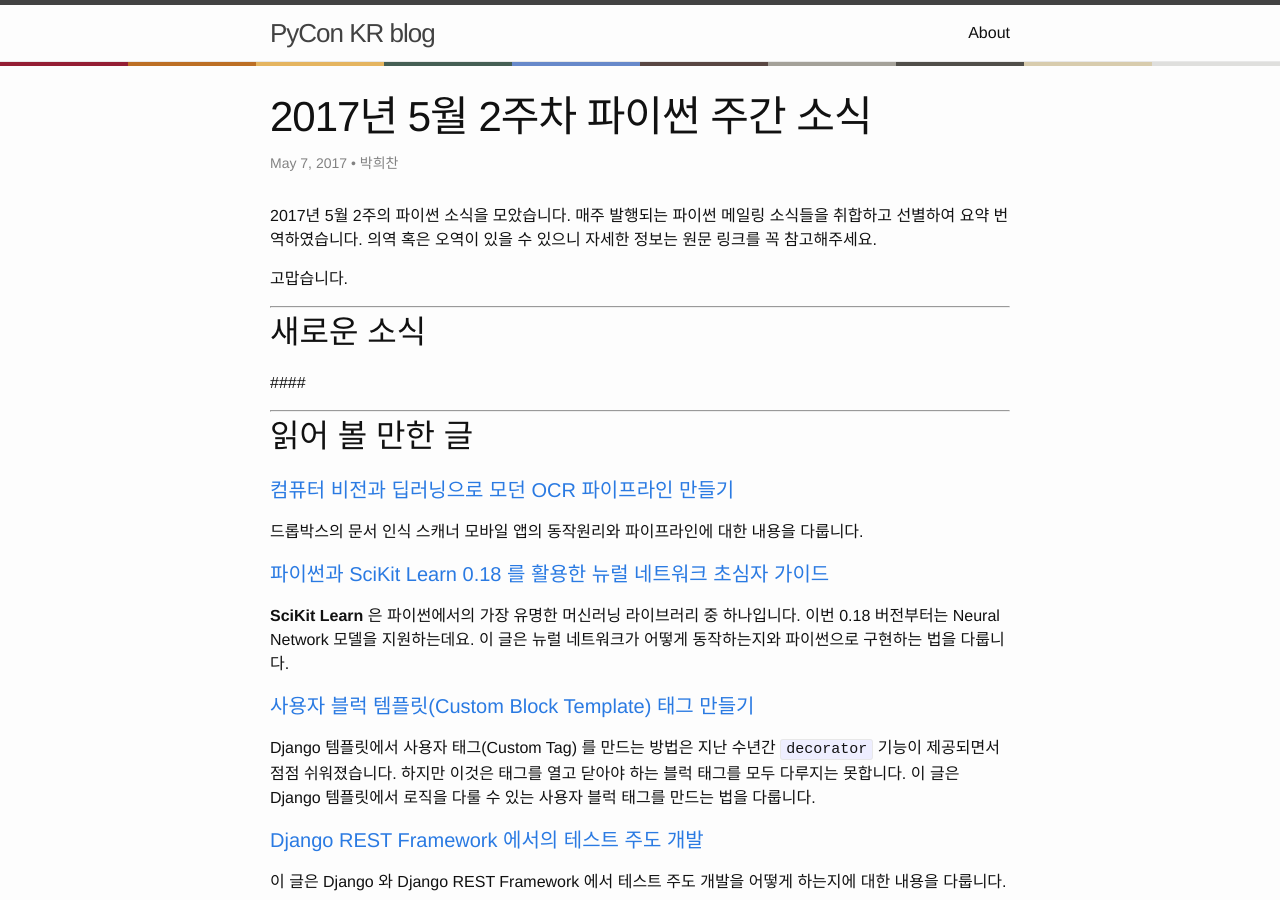
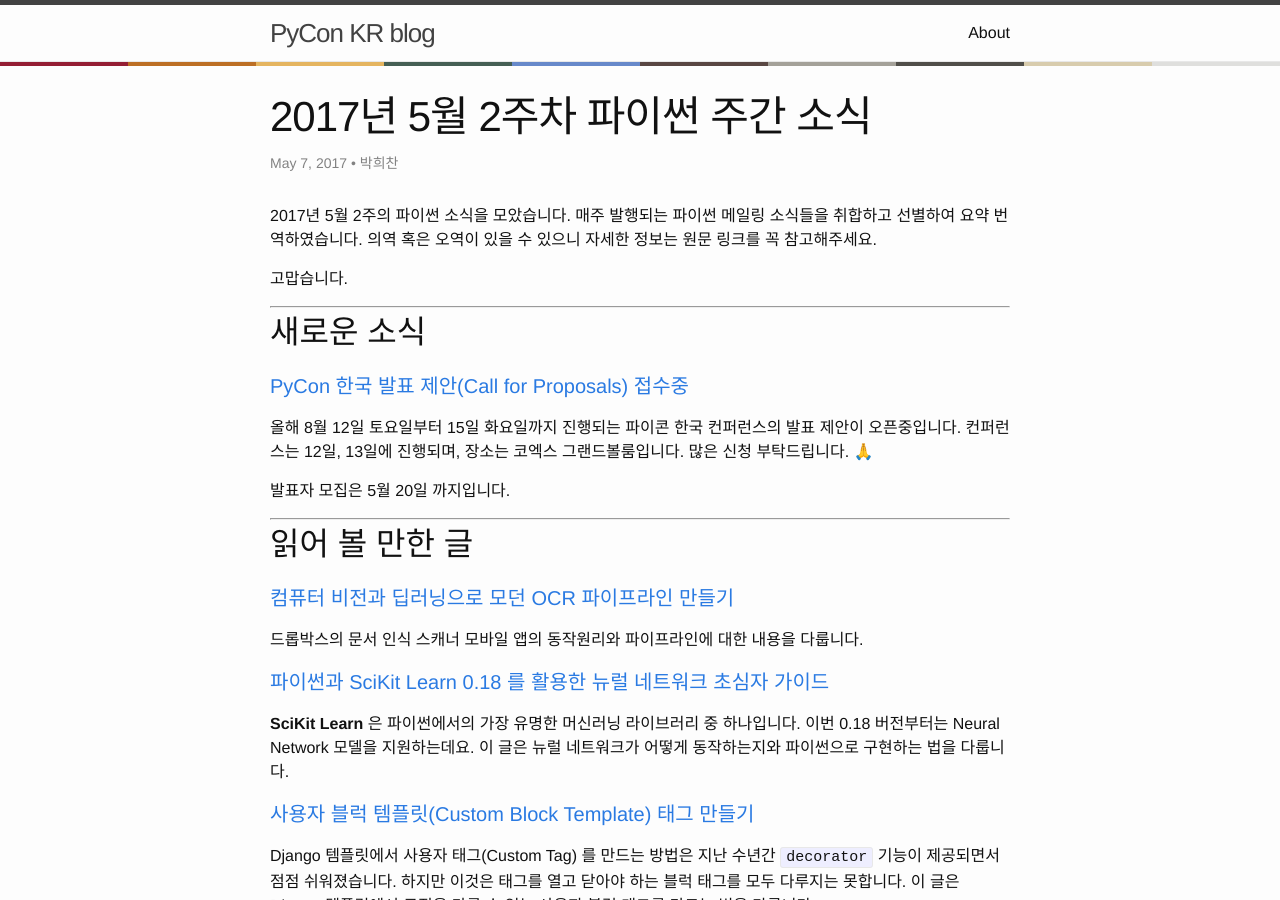
Before and after one commit to pythonkr/blog, a Jekyll site: the page built from _posts/2017-05-07-python-weekly-2017-18.md, in a window 1280 px wide and 900 px high. Built offline with Jekyll 4.4.1, drawn with Linux system fonts in a browser that asks for light colours.

Commit message:
fix: 2017년 5월 2주차 파이썬 주간 소식(수정1) - 새로운 소식 오타 수정

```diff
--- a/_posts/2017-05-07-python-weekly-2017-18.md
+++ b/_posts/2017-05-07-python-weekly-2017-18.md
@@ -12,7 +12,10 @@
 
 ## 새로운 소식
 
-####
+#### [PyCon 한국 발표 제안(Call for Proposals) 접수중](https://docs.google.com/document/u/1/d/1VWrvjeiVxJxpWGn_3ELujXDTxGk6IwjK4e3cSA9tl68/pub)
+올해 8월 12일 토요일부터 15일 화요일까지 진행되는 파이콘 한국 컨퍼런스의 발표 제안이 오픈중입니다. 컨퍼런스는 12일, 13일에 진행되며, 장소는 코엑스 그랜드볼룸입니다. 많은 신청 부탁드립니다. 🙏
+
+발표자 모집은 5월 20일 까지입니다.
 
 ----
 
```
